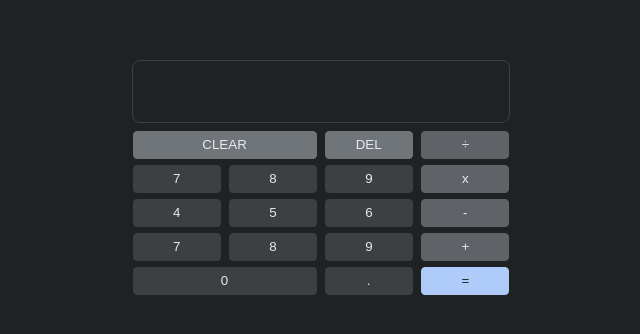
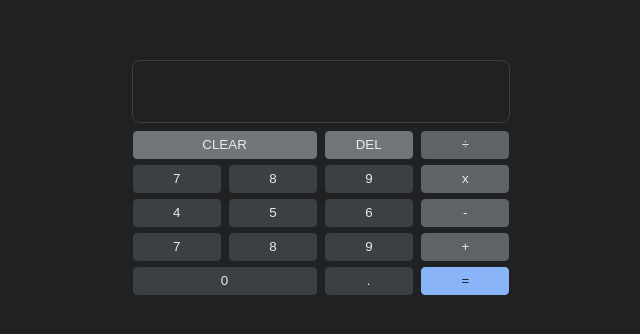
Before and after one commit to EzequiasCalvo/calculator, a React (Create React App) app: page / in a window 1280 px wide. Shown: the part 224-558 px from the top of the page, without its empty margins (319-959 px from the left). Built offline with nearby package versions, Linux system fonts and the light colour scheme.

Commit message:
feat: add color when hover equal sign

```diff
--- a/src/scss/Button.scss
+++ b/src/scss/Button.scss
@@ -57,9 +57,13 @@ button {
 }
 
 #equal {
-  background: #aecbfa;
-  border-color: #aecbfa;
+  background: #8ab4f8;
   color: #202124;
+  border: 1px solid #8ab4f8;
+  &:hover {
+    background: #aecbfa;
+    border-color: #aecbfa;
+  }
 }
 
 #zero {
```
